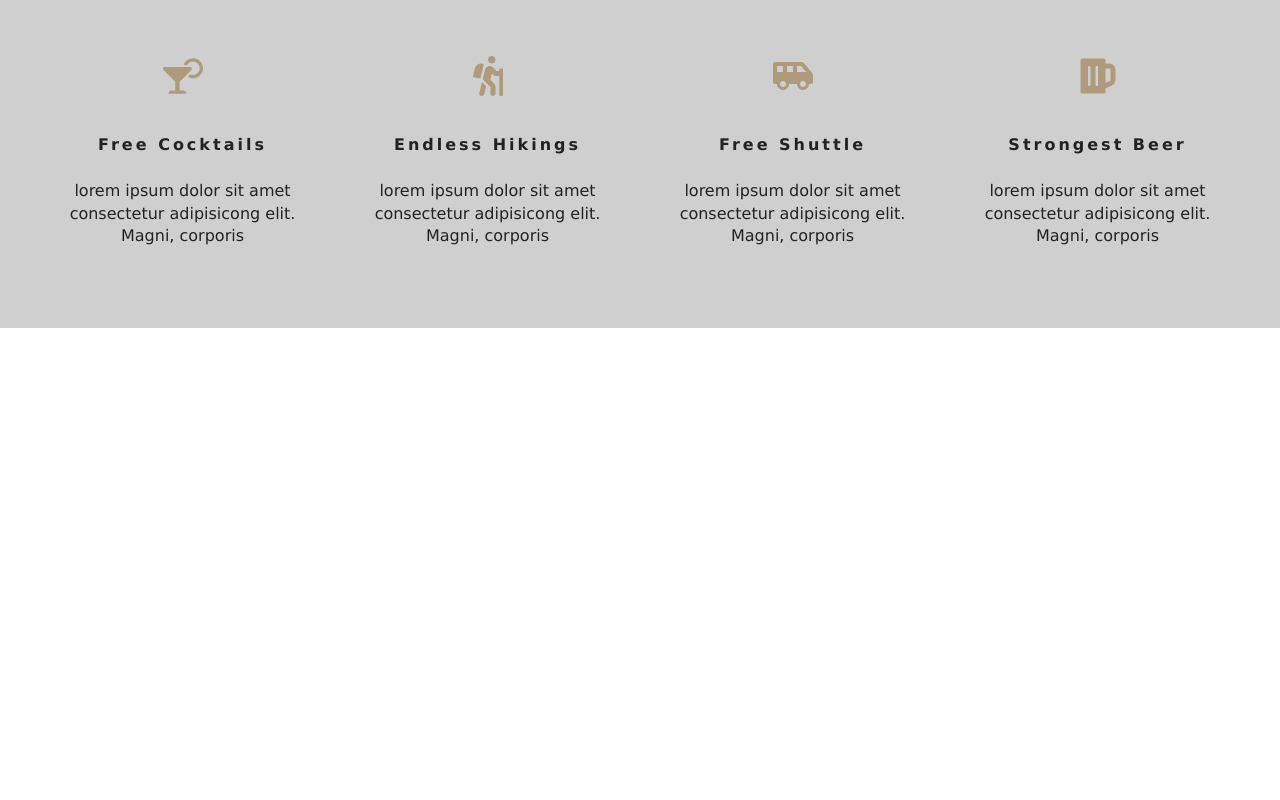
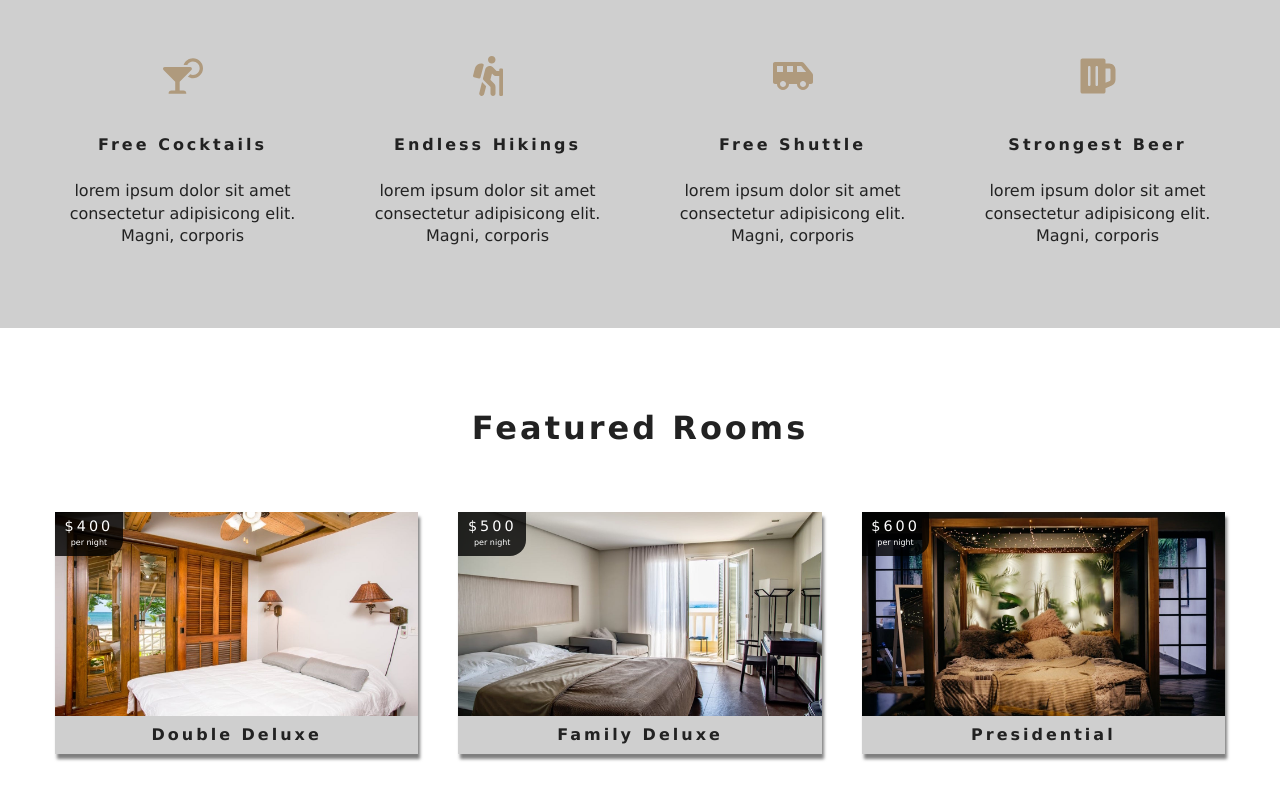
Before and after one commit to njokuScript/Beach-Resort-with-reactJS, a React (Create React App) app: page / in a window 1280 px wide. Shown: the part 930-1730 px from the top of the page. Before the commit the page ends 1258 px from the top, so only its background shows below. Built offline with nearby package versions, Linux system fonts and the light colour scheme.

Commit message:
set up the local data and context api

```diff
--- /dev/null
+++ b/src/Context.js
@@ -0,0 +1,51 @@
+import React, { Component } from "react";
+import items from "./data";
+const RoomContext = React.createContext();
+
+export default class RoomProvider extends Component {
+  state = {
+    rooms: [],
+    soterdRooms: [],
+    featuredRooms: [],
+    loading: true
+  };
+  //getData
+
+  componentDidMount() {
+    let rooms = this.formatData(items);
+    let featuredRooms = rooms.filter(room => room.featured === true);
+    this.setState({
+      rooms,
+      featuredRooms,
+      sortedRoom: rooms,
+      loading: false
+    });
+  }
+  formatData(items) {
+    let tempItems = items.map(item => {
+      let id = item.sys.id;
+      let images = item.fields.images.map(image => image.fields.file.url);
+
+      let room = { ...item.fields, images, id };
+      return room;
+    });
+    return tempItems;
+  }
+  getRoom = slug => {
+    let tempRooms = { ...this.state.rooms };
+    const room = tempRooms.find(room => room.slug === slug);
+    return room;
+  };
+
+  render() {
+    return (
+      <RoomContext.Provider value={{ ...this.state, getRoom: this.getRoom }}>
+        {this.props.children}
+      </RoomContext.Provider>
+    );
+  }
+}
+
+const RoomConsumer = RoomContext.Consumer;
+
+export { RoomProvider, RoomConsumer, RoomContext };
--- /dev/null
+++ b/src/components/FeaturedRooms.js
@@ -0,0 +1,25 @@
+import React, { Component } from "react";
+import { RoomContext } from "../Context";
+import Loading from "./Loading";
+import Room from "./Room";
+import Title from "./Title";
+export class FeaturedRooms extends Component {
+  static contextType = RoomContext;
+
+  render() {
+    let { loading, featuredRooms: rooms } = this.context;
+    rooms = rooms.map(room => {
+      return <Room key={room.id} room={room} />;
+    });
+    return (
+      <section className="featured-rooms">
+        <Title title="featured rooms" />
+        <div className="featured-rooms-center">
+          {loading ? <Loading /> : rooms}
+        </div>
+      </section>
+    );
+  }
+}
+
+export default FeaturedRooms;
--- /dev/null
+++ b/src/components/Loading.js
@@ -0,0 +1,10 @@
+import React from "react";
+import loadingGif from "../images/gif/loading-arrow.gif";
+export default function Loading() {
+  return (
+    <div className="loading">
+      <h4>Rooms data loading...</h4>
+      <img src={loadingGif} alt=""></img>
+    </div>
+  );
+}
--- /dev/null
+++ b/src/components/Room.js
@@ -0,0 +1,32 @@
+import React from "react";
+import { Link } from "react-router-dom";
+import PropTypes from "prop-types";
+import defaultImg from "../images/room-1.jpeg";
+export default function Room({ room }) {
+  const { name, slug, images, price } = room;
+
+  return (
+    <article className="room">
+      <div className="img-container">
+        <img src={images[0] || defaultImg} alt="single room" />
+        <div className="price-top">
+          <h6>${price}</h6>
+          <p>per night</p>
+        </div>
+        <Link to={`/rooms/${slug}`} className="btn-primary room-link">
+          Features
+        </Link>
+      </div>
+      <p className="room-info">{name}</p>
+    </article>
+  );
+}
+
+Room.propTypes = {
+  room: PropTypes.shape({
+    name: PropTypes.string.isRequired,
+    slug: PropTypes.string.isRequired,
+    images: PropTypes.arrayOf(PropTypes.string).isRequired,
+    price: PropTypes.number.isRequired
+  })
+};
--- a/src/index.js
+++ b/src/index.js
@@ -4,11 +4,13 @@
 import { BrowserRouter as Router } from "react-router-dom";
 import App from "./App";
 import * as serviceWorker from "./serviceWorker";
-
+import { RoomProvider } from "./Context";
 ReactDOM.render(
-  <Router>
-    <App />
-  </Router>,
+  <RoomProvider>
+    <Router>
+      <App />
+    </Router>
+  </RoomProvider>,
   document.getElementById("root")
 );
 
--- a/src/pages/Home.js
+++ b/src/pages/Home.js
@@ -3,6 +3,7 @@
 import Banner from "../components/Banner";
 import { Link } from "react-router-dom";
 import Services from "../components/Services";
+import FeaturedRooms from "../components/FeaturedRooms";
 export default function Home() {
   return (
     <>
@@ -17,6 +18,7 @@
         </Banner>
       </Hero>
       <Services />
+      <FeaturedRooms />
     </>
   );
 }
--- a/src/pages/SingleRoom.js
+++ b/src/pages/SingleRoom.js
@@ -1,6 +1,16 @@
 import React, { Component } from "react";
+import defaultBcg from "../images/room-1.jpeg";
+import Hero from "../components/Hero";
+import Banner from "../components/Banner";
+import { Link } from "react-router-dom";
+import { RoomContext } from "../Context";
 
 export default class SingleRoom extends Component {
+  constructor(props) {
+    super(props);
+    console.log(this.props);
+  }
+  componentDidMount() {}
   render() {
     return <div>Hello from single room component</div>;
   }
```
